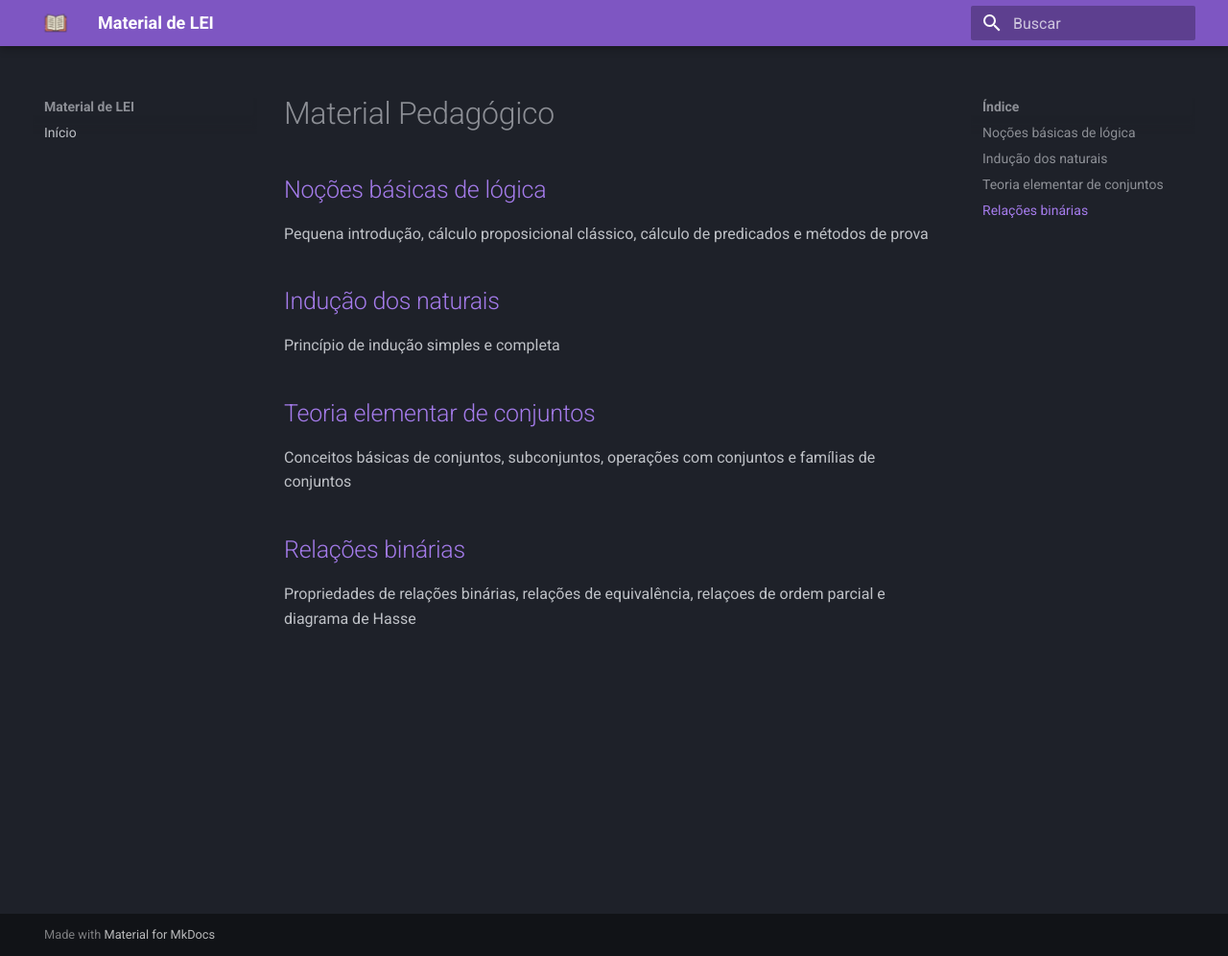
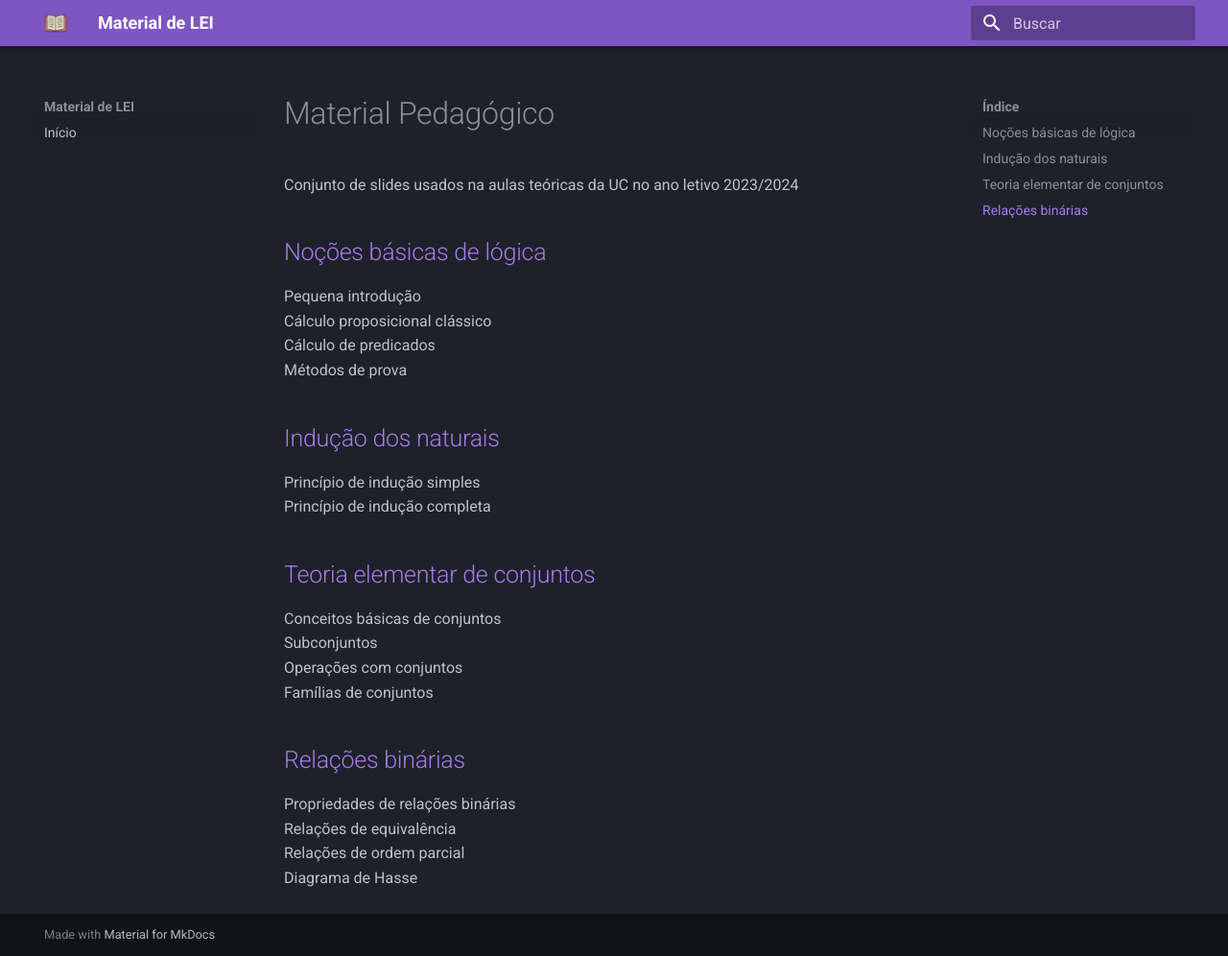
Before and after one commit to eduardo106919/LEI-Material-Estudo, an MkDocs documentation site: the page built from docs/TMD/Material Pedagógico/README.md, in a window 1280 px wide and 996 px high. Shown: the whole window at 96% size. Built offline with MkDocs 1.6.1 and Material for MkDocs 9.7.7, drawn with Linux system fonts in a browser that asks for light colours.

Commit message:
Correção README Material Pedagógico TMD + slides FCD mas falta readme

```diff
--- a/docs/TMD/Material Pedagógico/README.md
+++ b/docs/TMD/Material Pedagógico/README.md
@@ -1,13 +1,24 @@
 # Material Pedagógico
+Conjunto de slides usados na aulas teóricas da UC no ano letivo 2023/2024
 
 ## [Noções básicas de lógica](Cap1.pdf)
-Pequena introdução, cálculo proposicional clássico, cálculo de predicados e métodos de prova
+Pequena introdução <br>
+Cálculo proposicional clássico <br>
+Cálculo de predicados <br>
+Métodos de prova
 
 ## [Indução dos naturais](Cap2.pdf)
-Princípio de indução simples e completa
+Princípio de indução simples <br>
+Princípio de indução completa
 
 ## [Teoria elementar de conjuntos](Cap3.pdf)
-Conceitos básicas de conjuntos, subconjuntos, operações com conjuntos e famílias de conjuntos
+Conceitos básicas de conjuntos <br>
+Subconjuntos <br>
+Operações com conjuntos <br>
+Famílias de conjuntos
 
 ## [Relações binárias](Cap4.pdf)
-Propriedades de relações binárias, relações de equivalência, relaçoes de ordem parcial e diagrama de Hasse
+Propriedades de relações binárias <br>
+Relações de equivalência <br>
+Relações de ordem parcial <br>
+Diagrama de Hasse
```
Also changed, not shown: 7 other files.
